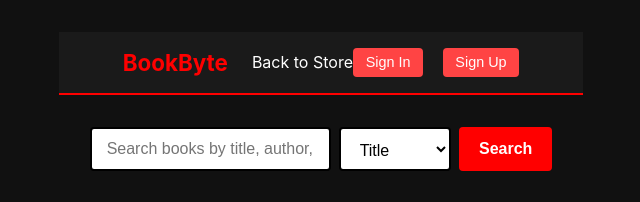
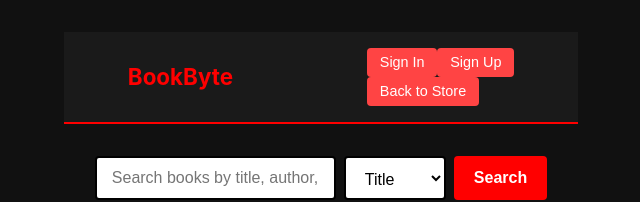
Before and after one commit to vitran75/cs4050E-Online-Bookstore, a React (Create React App) app in the folder frontend/: page / in a window 1280 px wide. Shown: the top 202 px of the page, without its empty margins (319-959 px from the left). Built offline with nearby package versions, Linux system fonts and the light colour scheme; no server answers.

Commit message:
Update Header.jsx

```diff
--- a/frontend/src/components/Header.jsx
+++ b/frontend/src/components/Header.jsx
@@ -28,12 +28,10 @@ const Header = ({ title = 'BookByte' }) => {
   return (
       <header className="header">
         <div className="header-content">
-          <div className="logo-container">
           <h1 className="logo">{title}</h1>
-            <a href="/store" className="nav-link">Back to Store</a>
-          </div>
 
-          <div className="nav-links">
+          <div className="nav-container">
+            <div className="auth-section">
               {isLoggedIn ? (
                   <>
                     <div className="icon-container" onClick={() => navigate('/profile')}>
@@ -55,6 +53,14 @@ const Header = ({ title = 'BookByte' }) => {
                   </>
               )}
             </div>
+
+            <button
+                className="btn back-to-store"
+                onClick={() => navigate('/')}
+            >
+              Back to Store
+            </button>
+          </div>
         </div>
       </header>
   );
```
Lines whose indentation alone changed are shown as unchanged.
